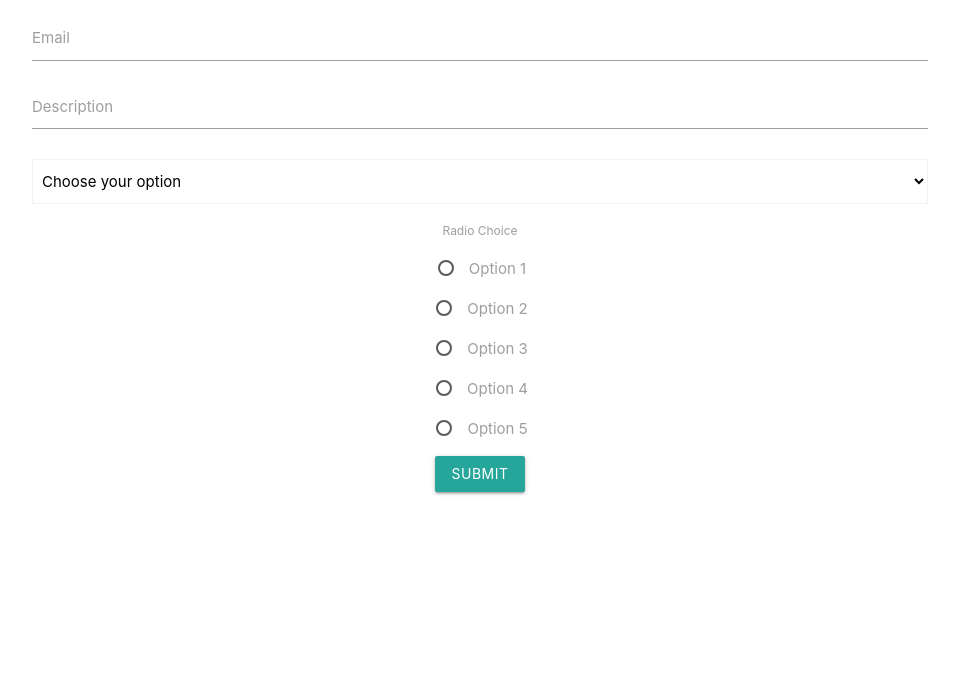
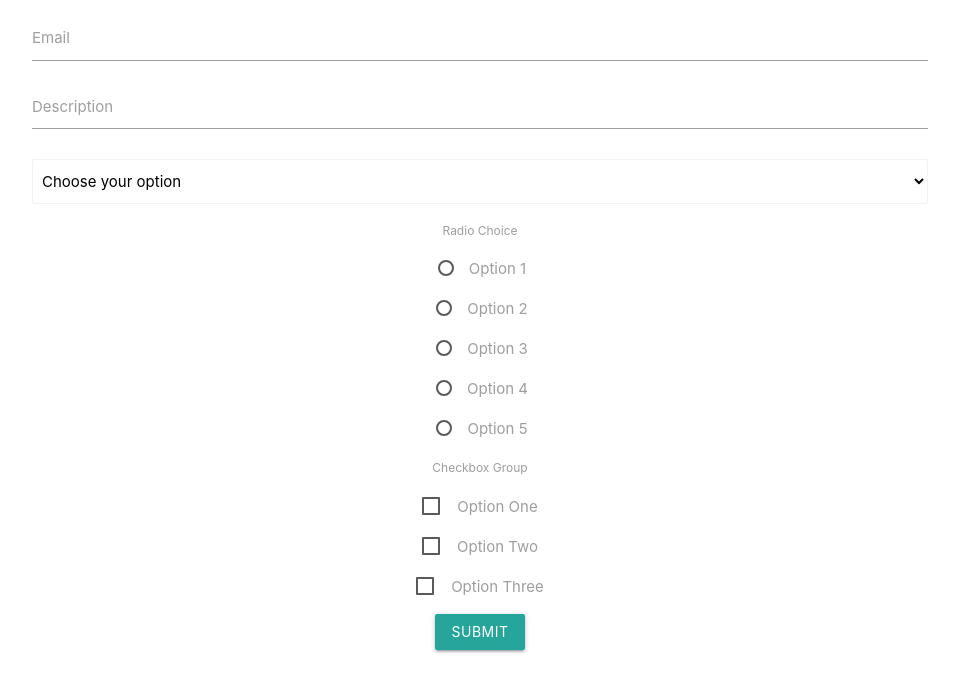
Before and after one commit to akshayjadhav4/FormikControls, a React (Create React App) app: page / in a window 1280 px wide. Shown: the top 692 px of the page, without its empty margins (160-1119 px from the left). Built offline with nearby package versions, Linux system fonts and the light colour scheme.

Commit message:
FormikCOntrol for CheckboxGroup

```diff
--- a/src/components/FormikContaier.js
+++ b/src/components/FormikContaier.js
@@ -18,11 +18,17 @@ function FormikContaier() {
     {key : 'Option 4',value : '4'},
     {key : 'Option 5',value : '5'},
   ]
+  const checkboxOptions = [
+    {key : 'Option One',value : 'One'},
+    {key : 'Option Two',value : 'Two'},
+    {key : 'Option Three',value : 'Three'},
+  ]
   const initialValues = {
     email : "",
     description : "",
     selectOption : '',
-    radioOption : ''
+    radioOption : '',
+    checkboxOption : [], //checkbox require array
   };
 
   const validationSchema = Yup.object({
@@ -30,6 +36,7 @@ function FormikContaier() {
     description : Yup.string().required('Required'),
     selectOption : Yup.string().required('Required'),
     radioOption : Yup.string().required('Required'),
+    checkboxOption : Yup.array().required('Required'),
   });
 
   const onSubmit = (values) => {
@@ -67,6 +74,12 @@ function FormikContaier() {
             name="radioOption"
             options={radioOptions}
           />
+           <FormikControl
+            control="checkbox"
+            label="Checkbox Group"
+            name="checkboxOption"
+            options={checkboxOptions}
+          />
           <button type="submit" className="waves-effect waves-light btn">
             Submit
           </button>
```
